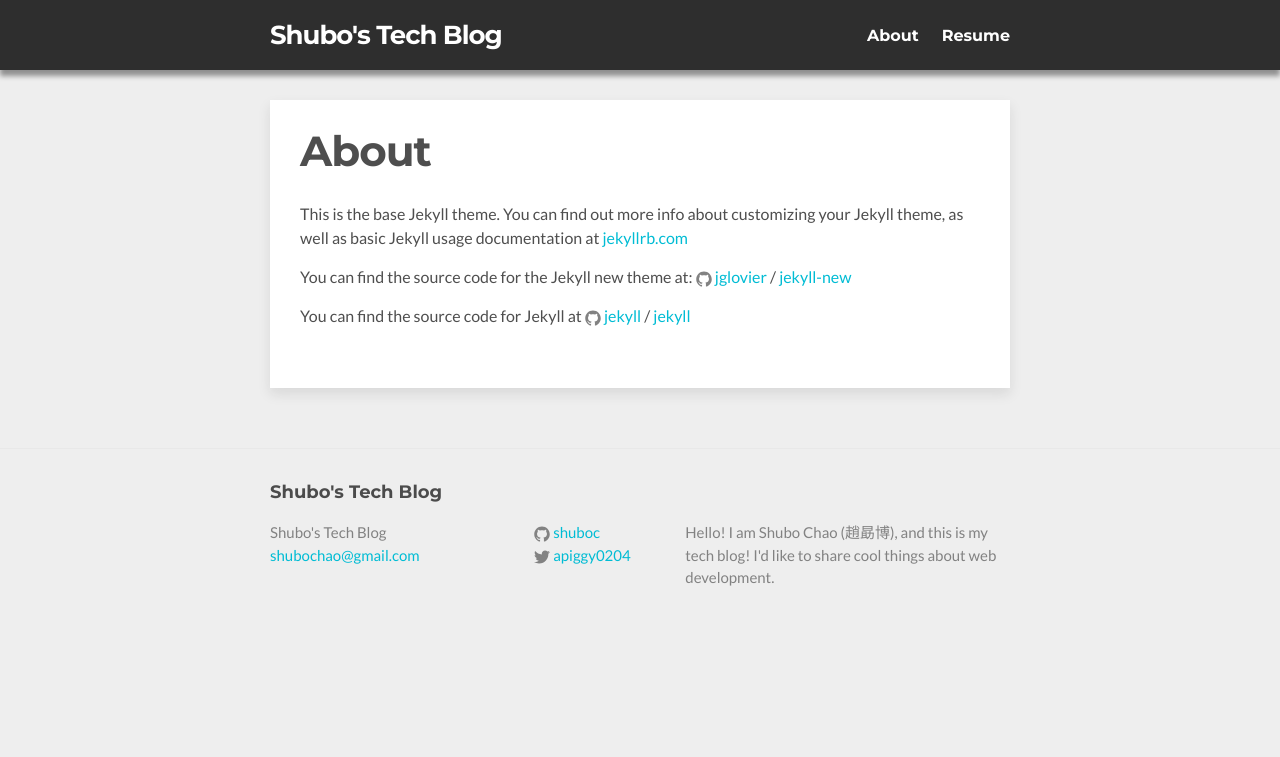
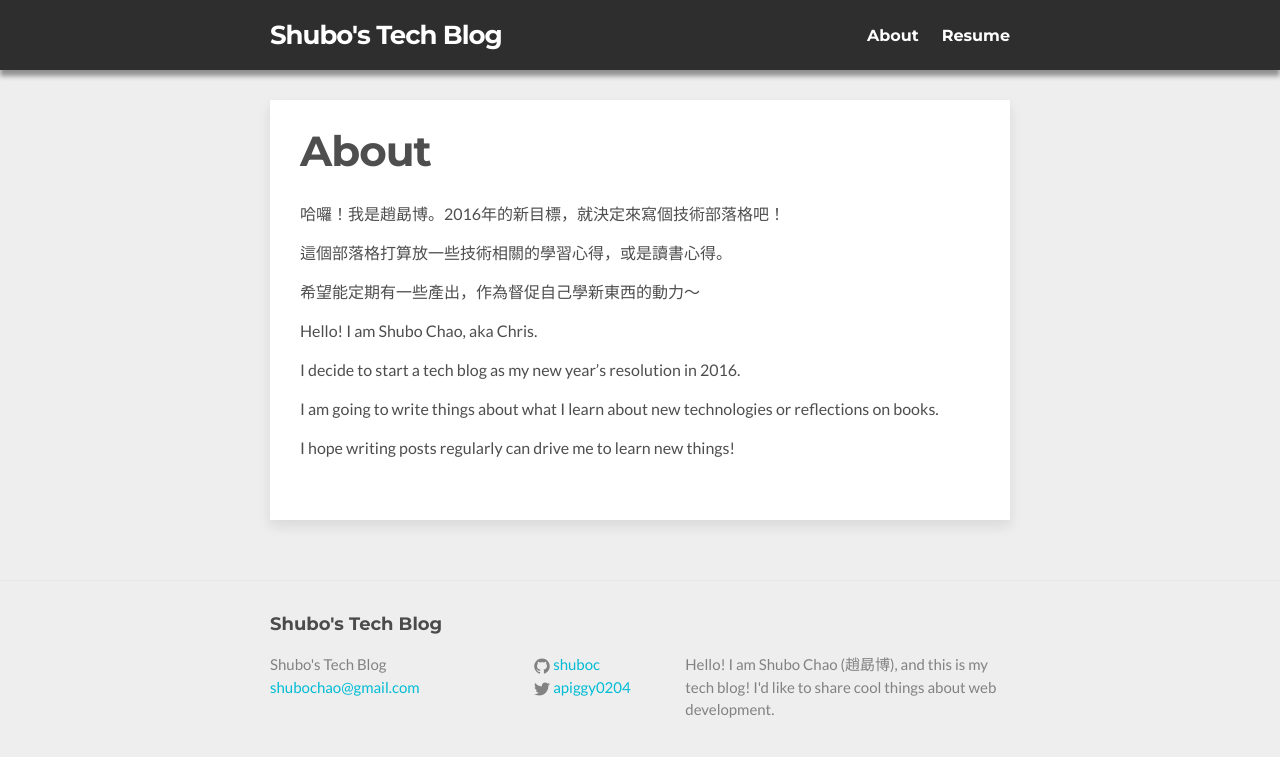
Before and after one commit to shuboc/shuboc.github.io, a Jekyll site: the page built from about.md, in a window 1280 px wide. Shown: the top 757 px of the page. Built offline with Jekyll 4.4.1, drawn with Linux system fonts in a browser that asks for light colours.

Commit message:
Add about

```diff
--- a/about.md
+++ b/about.md
@@ -4,12 +4,16 @@
 permalink: /about/
 ---
 
-This is the base Jekyll theme. You can find out more info about customizing your Jekyll theme, as well as basic Jekyll usage documentation at [jekyllrb.com](http://jekyllrb.com/)
+哈囉！我是趙勗博。2016年的新目標，就決定來寫個技術部落格吧！
 
-You can find the source code for the Jekyll new theme at:
-{% include icon-github.html username="jglovier" %} /
-[jekyll-new](https://github.com/jglovier/jekyll-new)
+這個部落格打算放一些技術相關的學習心得，或是讀書心得。
 
-You can find the source code for Jekyll at
-{% include icon-github.html username="jekyll" %} /
-[jekyll](https://github.com/jekyll/jekyll)
+希望能定期有一些產出，作為督促自己學新東西的動力～
+
+Hello! I am Shubo Chao, aka Chris.
+
+I decide to start a tech blog as my new year's resolution in 2016.
+
+I am going to write things about what I learn about new technologies or reflections on books.
+
+I hope writing posts regularly can drive me to learn new things!
```
